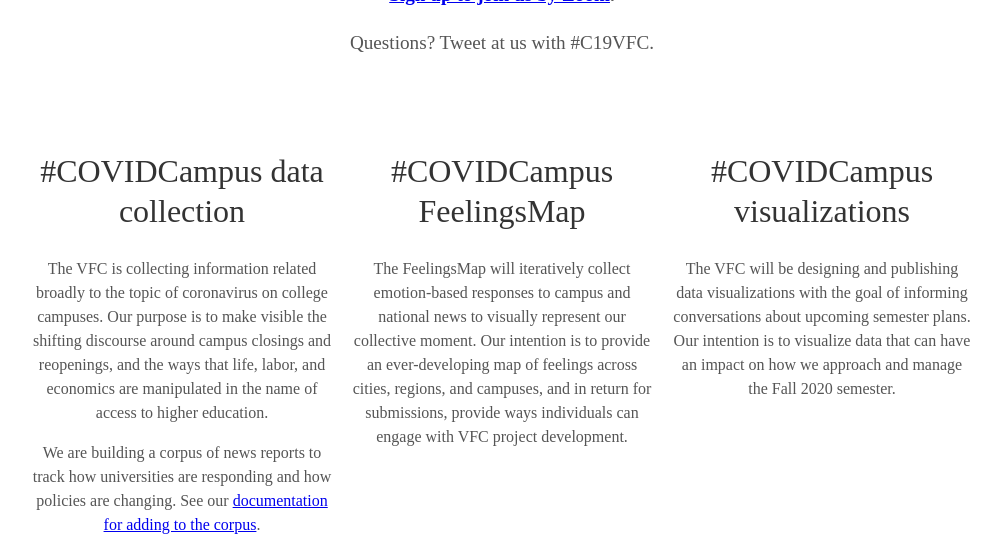
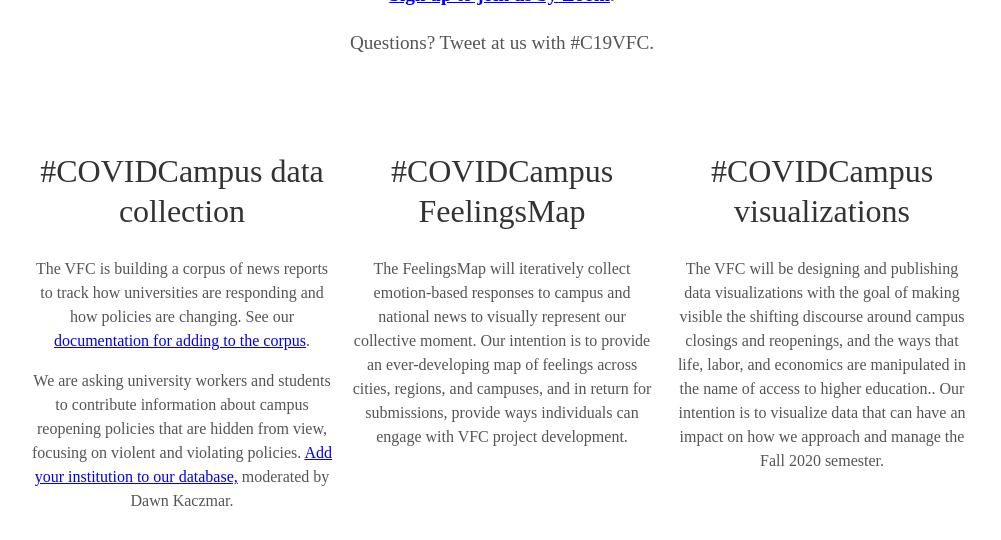
Before and after one commit to visionary-futures-collective/covid19, a Jekyll site: the page built from index.html, in a window 1280 px wide and 900 px high, scrolled down 1239 px, cut to the strip 0-540 px from the top of the window. Shown: the whole strip, without its empty margins (138-1139 px from the left). Built offline with Jekyll 4.4.1, drawn with Linux system fonts in a browser that asks for light colours; some web fonts are replaced.

Commit message:
changing our projects

```diff
--- a/_includes/about.html
+++ b/_includes/about.html
@@ -8,8 +8,8 @@
 <div class="user">
   <div class="tech">
     <h2>#COVIDCampus data collection</h2>
-	<p>The VFC is collecting information related broadly to the topic of coronavirus on college campuses. Our purpose is to make visible the shifting discourse around campus closings and reopenings, and the ways that life, labor, and economics are manipulated in the name of access to higher education.</p>
-    	<p>We are building a corpus of news reports to track how universities are responding and how policies are changing. See our <a href="https://docs.google.com/document/d/1R9XvbssNDxQ1xV8xWM83mjrf-BIRWuGfvCpm5dB-UzA/edit">documentation for adding to the corpus</a>.</p>
+<!-- 	<p>The VFC is collecting information related broadly to the topic of coronavirus on college campuses. Our purpose is to make visible the shifting discourse around campus closings and reopenings, and the ways that life, labor, and economics are manipulated in the name of access to higher education.</p>-->
+    	<p>The VFC is building a corpus of news reports to track how universities are responding and how policies are changing. See our <a href="https://docs.google.com/document/d/1R9XvbssNDxQ1xV8xWM83mjrf-BIRWuGfvCpm5dB-UzA/edit">documentation for adding to the corpus</a>.</p>
 	<p>We are asking university workers and students to contribute information about campus reopening policies that are hidden from view, focusing on violent and violating policies. <a href="https://docs.google.com/spreadsheets/d/1QT9K9gqxfdKA5G4xuKsL5EgrNQF5darG3WLiomixoVE/edit?usp=sharing">Add your institution to our database,</a> moderated by Dawn Kaczmar.
   </div>
   <div class="tech">
@@ -18,7 +18,7 @@
   </div>
   <div class="tech">
     <h2>#COVIDCampus visualizations</h2>
-    <p>The VFC will be designing and publishing data visualizations with the goal of informing  conversations about upcoming semester plans. Our intention is to visualize data that can have an impact on how we approach and manage the Fall 2020 semester.</p>
+    <p>The VFC will be designing and publishing data visualizations with the goal of making visible the shifting discourse around campus closings and reopenings, and the ways that life, labor, and economics are manipulated in the name of access to higher education.. Our intention is to visualize data that can have an impact on how we approach and manage the Fall 2020 semester.</p>
   </div>
   </div>
 
```
